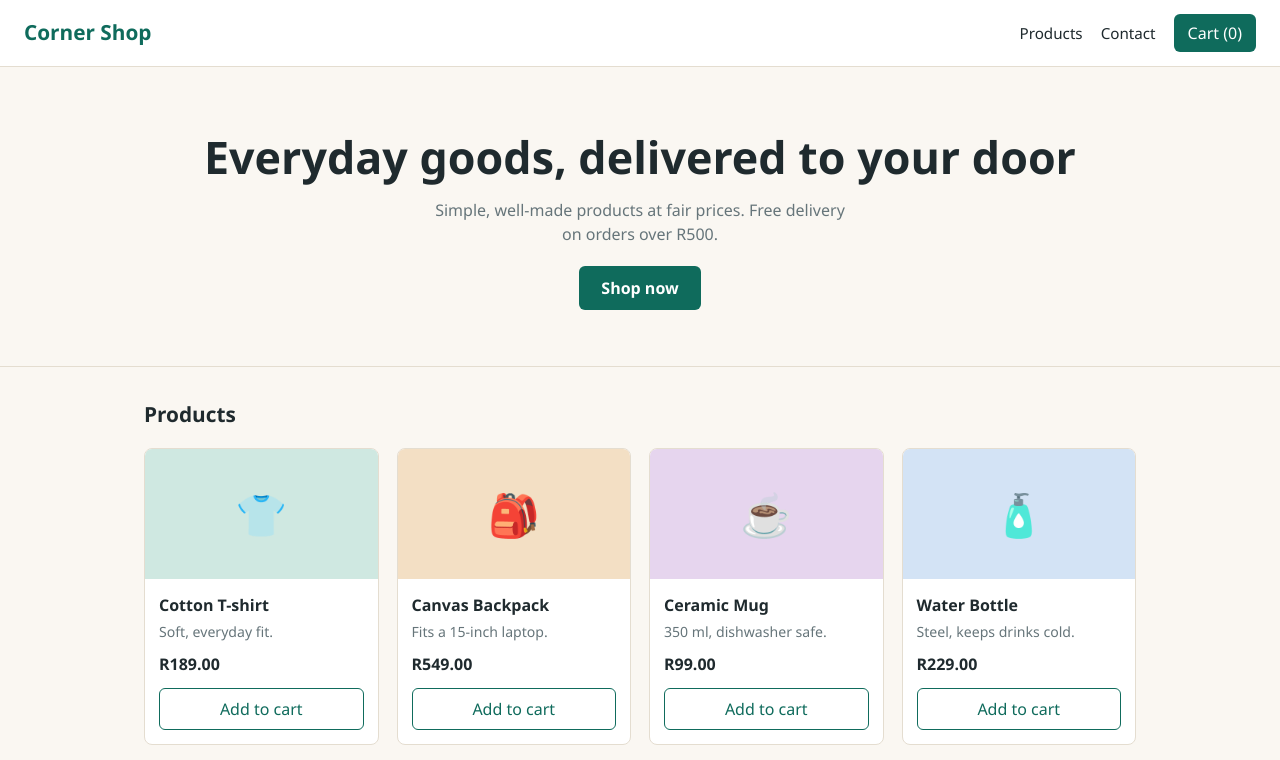
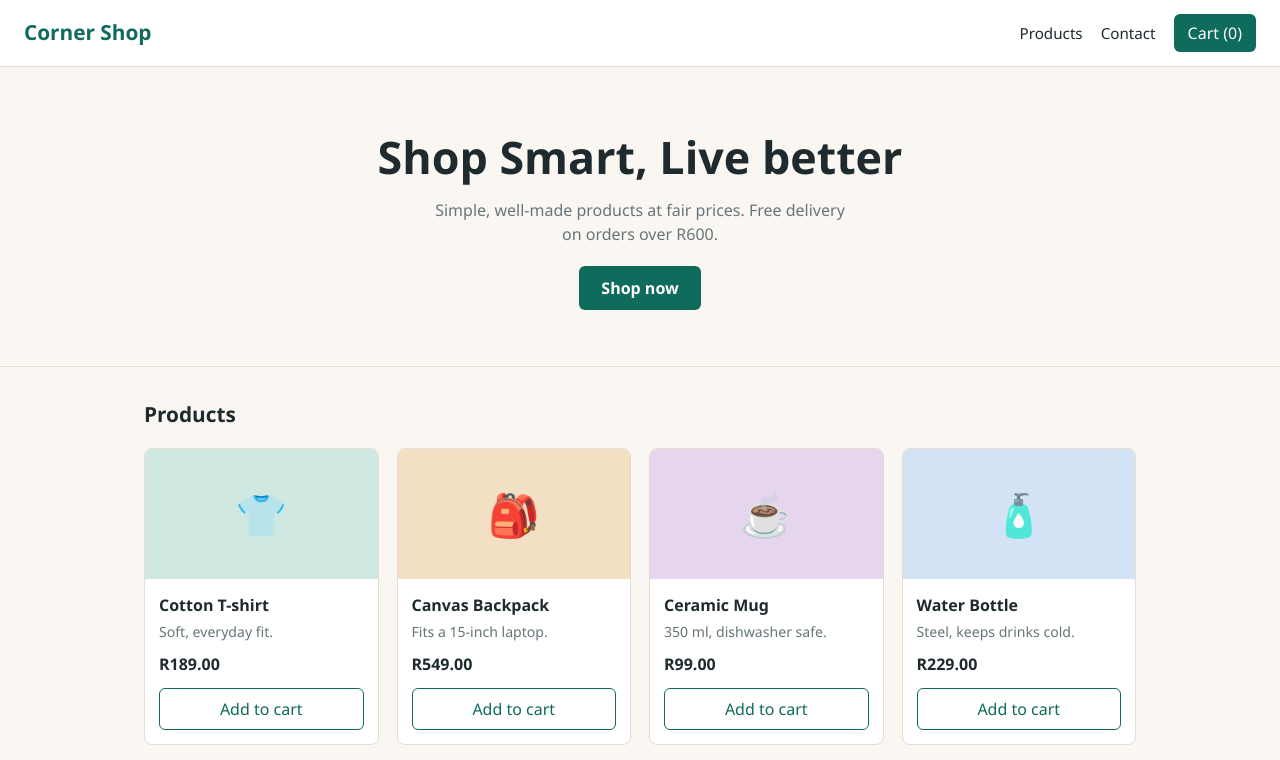
Before and after one commit to sphesihlegumede432-lgtm/lesson-one, a plain HTML site: page index.html in a window 1280 px wide. Shown: the top 760 px of the page. Drawn offline with Linux system fonts and the light colour scheme.

Commit message:
Update index.html

```diff
--- a/index.html
+++ b/index.html
@@ -179,8 +179,8 @@
 </header>
 
 <section class="hero">
-  <h1>Everyday goods, delivered to your door</h1>
-  <p>Simple, well-made products at fair prices. Free delivery on orders over R500.</p>
+  <h1>Shop Smart, Live better</h1>
+  <p>Simple, well-made products at fair prices. Free delivery on orders over R600.</p>
   <a class="btn" href="#products">Shop now</a>
 </section>
 
```
